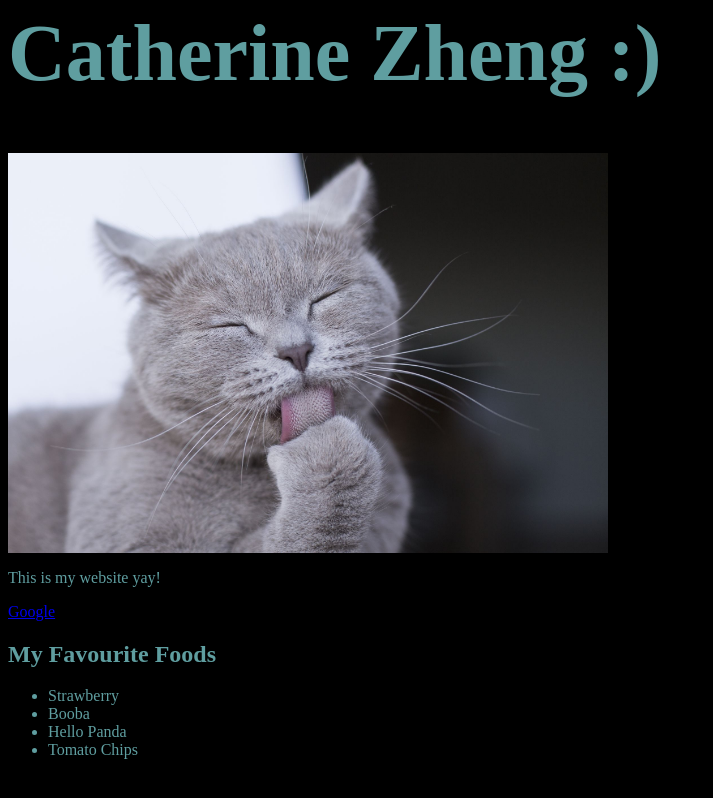
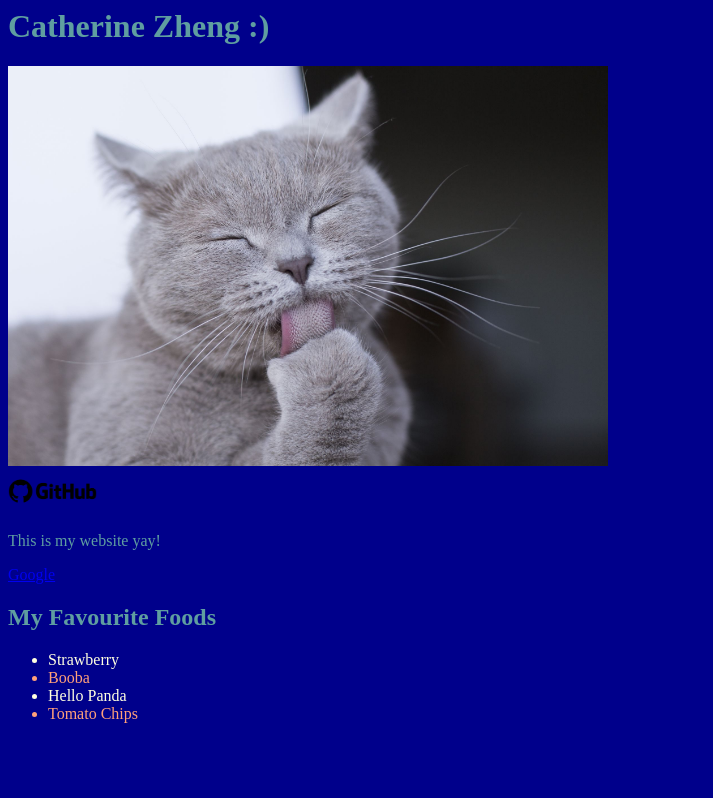
Before and after one commit to zhonghezheng/zhonghezheng.github.io, a plain HTML site: page index.html in a window 1280 px wide. Shown: the whole page, without its empty margins (0-713 px from the left). Drawn offline with Linux system fonts and the light colour scheme.

Commit message:
added github link, changed color of lists via classes

```diff
--- a/index.html
+++ b/index.html
@@ -8,15 +8,17 @@
     <body>
         <h1>Catherine Zheng :)</h1>
         <img src="images\cute-photos-of-cats-cleaning-1593202999.jpg" alt="pic of cat">
+        <br>
+        <a href="https://github.com/zhonghezheng" target="_blank"><img id="github" src="images/GitHub-Emblem.png" alt="Github"></a>
         <div>
             <p>This is my website yay!</p>
             <a href="https://google.com" target="_blank">Google</a>
             <h2>My Favourite Foods</h2>
             <ul>
-                <li>Strawberry</li>
-                <li>Booba</li>
-                <li>Hello Panda</li>
-                <li>Tomato Chips</li>
+                <li class="Even">Strawberry</li>
+                <li class="Odd">Booba</li>
+                <li class="Even">Hello Panda</li>
+                <li class="Odd">Tomato Chips</li>
             </ul>
         </div>
     </body>
--- a/style.css
+++ b/style.css
@@ -1,12 +1,23 @@
 h1{
-    font-size: 5em;
+    font-size: 2em;
 }
 
 img{
     height: 400px;
+
 }
 
+#github{
+    height: 50px;
+}
+.even{
+    color: lightyellow;
+}
+
+.odd{
+    color: lightsalmon;
+}
 body{
-    background-color: black;
+    background-color: darkblue;
     color:cadetblue;
 }
```
Also changed, not shown: images/GitHub-Emblem.png (added).
